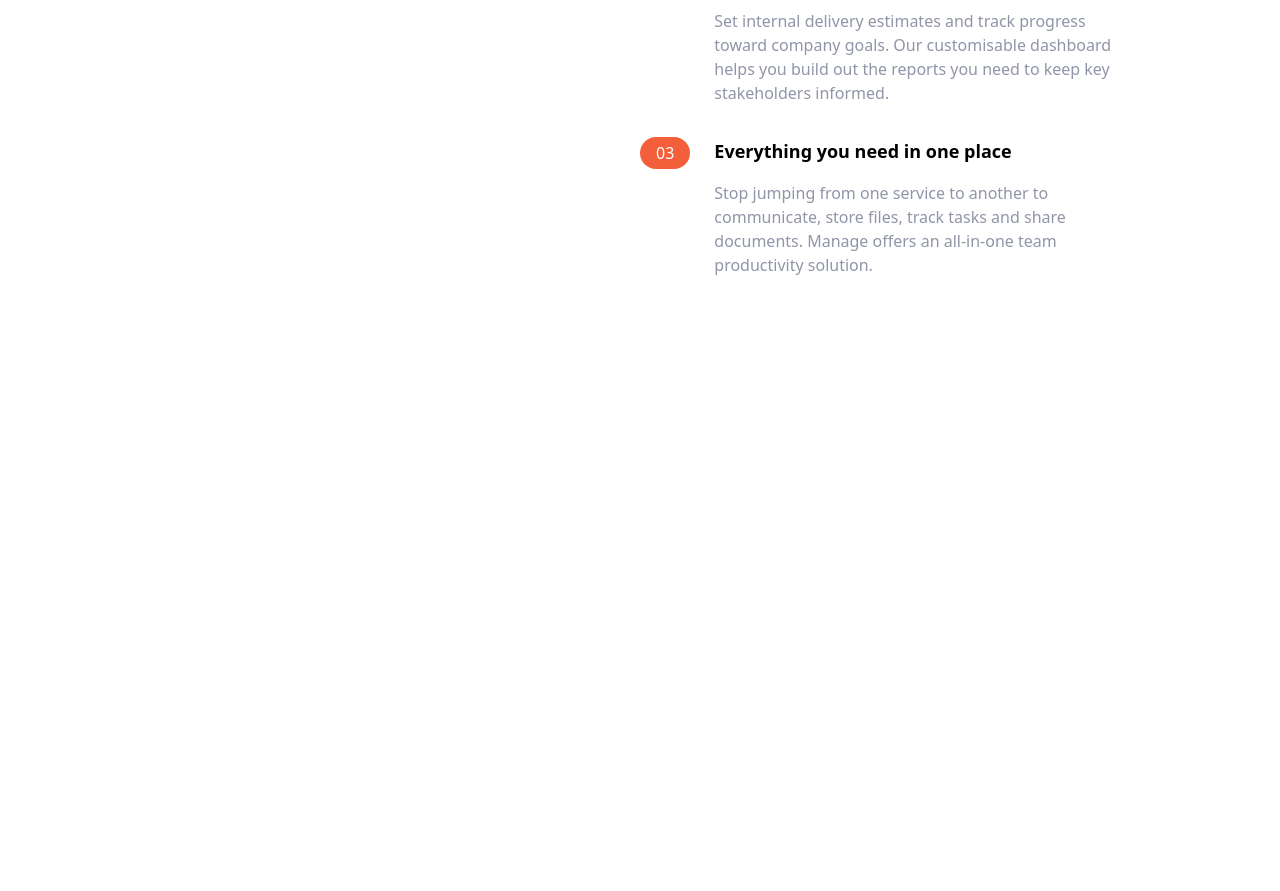
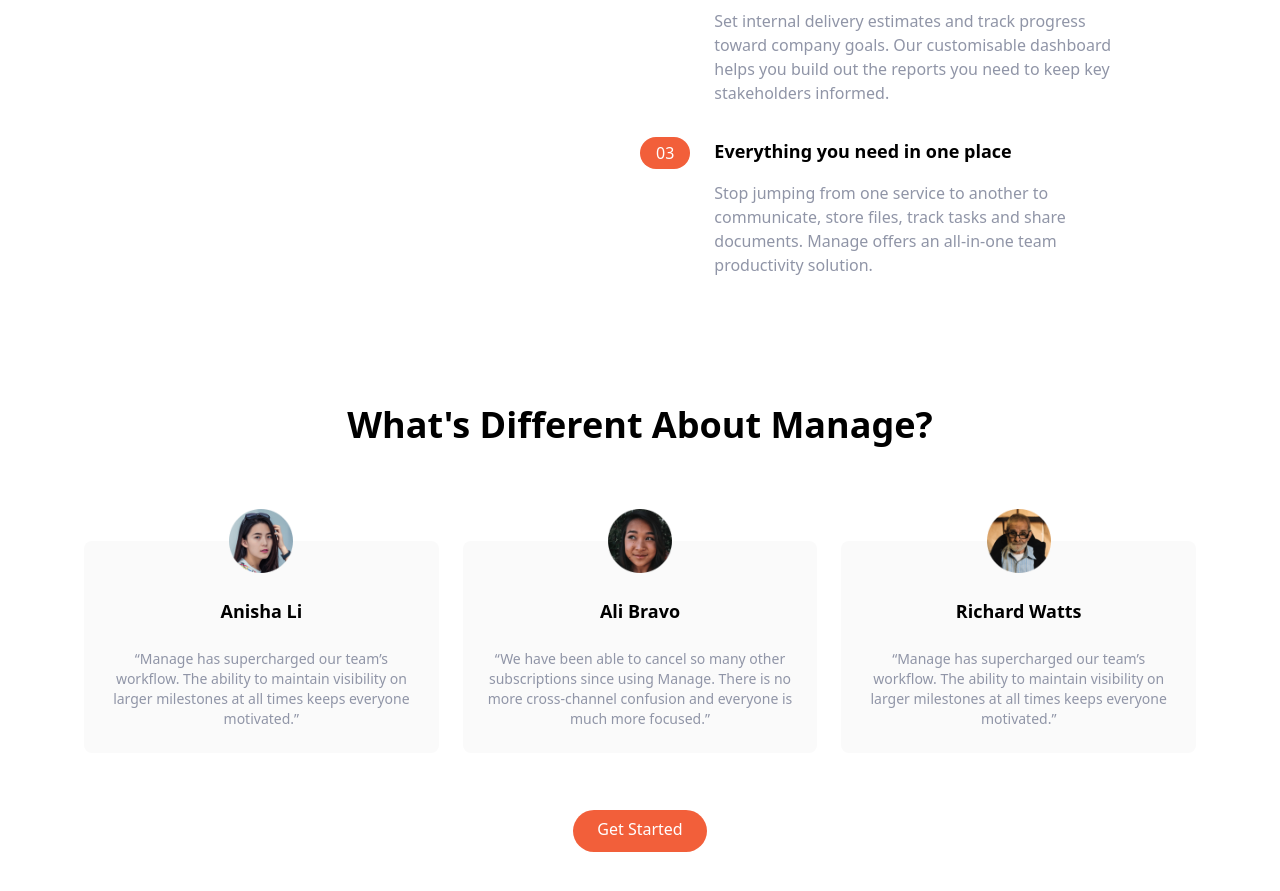
Before and after one commit to maykaltenev/tailwind-crash-traversy-media, a website: page index.html in a window 1280 px wide. Shown: the part 827-1718 px from the top of the page. Before the commit the page ends 1104 px from the top, so only its background shows below. Drawn offline with Linux system fonts and the light colour scheme.

Commit message:
testimonials

```diff
--- a/index.html
+++ b/index.html
@@ -33,7 +33,6 @@
         </div>
       </div>
     </nav>
-
     <!-- Hero Section -->
     <section id="hero">
       <!-- Flex Container -->
@@ -178,5 +177,64 @@
         </div>
       </div>
     </section>
+    <!-- Testimonials -->
+    <section id="testimonials">
+      <!-- Container to heading and testm blocks -->
+      <div class="max-w-6xl px-5 mx-auto mt-32 text-center">
+        <!-- Heading -->
+        <h2 class="text-4xl font-bold text-center">
+          What's Different About Manage?
+        </h2>
+        <!-- Testimonials Container -->
+        <div class="flex flex-col mt-24 md:flex-row md:space-x-6">
+          <!-- Testimonial 1 -->
+          <div
+            class="flex flex-col items-center p-6 space-y-6 rounded-lg bg-veryLightGray md:w-1/3"
+          >
+            <img src="image/avatar-anisha.png" class="w-16 -mt-14" alt="" />
+            <h5 class="text-lg font-bold">Anisha Li</h5>
+            <p class="text-sm text-darkGrayishBlue">
+              “Manage has supercharged our team’s workflow. The ability to
+              maintain visibility on larger milestones at all times keeps
+              everyone motivated.”
+            </p>
+          </div>
+
+          <!-- Testimonial 2 -->
+          <div
+            class="hidden flex-col items-center p-6 space-y-6 rounded-lg bg-veryLightGray md:flex md:w-1/3"
+          >
+            <img src="image/avatar-ali.png" class="w-16 -mt-14" alt="" />
+            <h5 class="text-lg font-bold">Ali Bravo</h5>
+            <p class="text-sm text-darkGrayishBlue">
+              “We have been able to cancel so many other subscriptions since
+              using Manage. There is no more cross-channel confusion and
+              everyone is much more focused.”
+            </p>
+          </div>
+
+          <!-- Testimonial 3 -->
+          <div
+            class="hidden flex-col items-center p-6 space-y-6 rounded-lg bg-veryLightGray md:flex md:w-1/3"
+          >
+            <img src="image/avatar-richard.png" class="w-16 -mt-14" alt="" />
+            <h5 class="text-lg font-bold">Richard Watts</h5>
+            <p class="text-sm text-darkGrayishBlue">
+              “Manage has supercharged our team’s workflow. The ability to
+              maintain visibility on larger milestones at all times keeps
+              everyone motivated.”
+            </p>
+          </div>
+        </div>
+        <!-- Button -->
+        <div class="my-16">
+          <a
+            href="#"
+            class="p-3 px-6 pt-2 text-white bg-brightRed rounded-full baseline hover:bg-brightRedLight"
+            >Get Started</a
+          >
+        </div>
+      </div>
+    </section>
   </body>
 </html>
--- a/tailwind.config.js
+++ b/tailwind.config.js
@@ -3,7 +3,7 @@
   theme: {
     screens: {
       sm: '480px',
-      md: '790px',
+      md: '768px',
       lg: '976px',
       xl: '1440px',
     },
```
Also changed, not shown: css/main.css, 1 other file.
